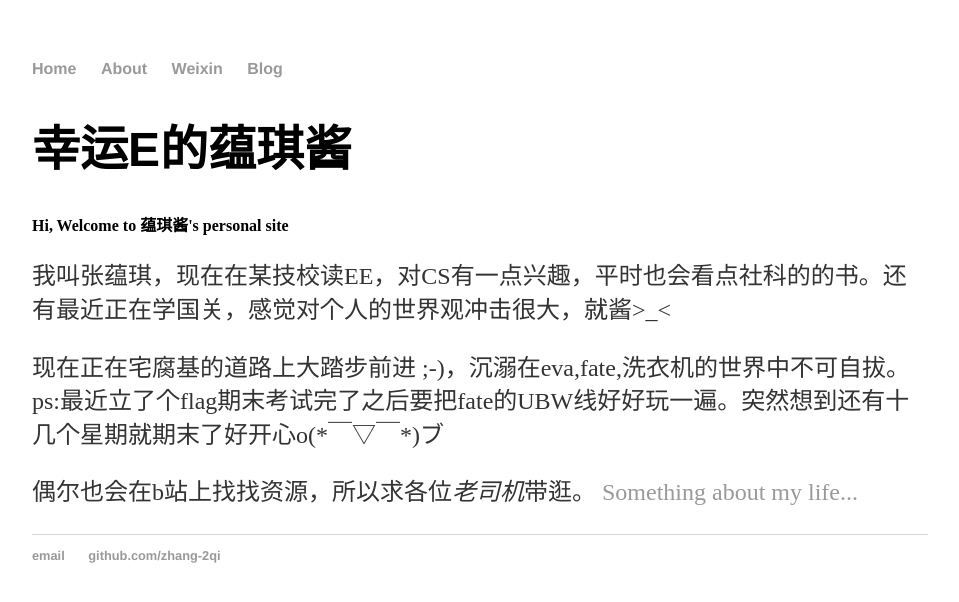
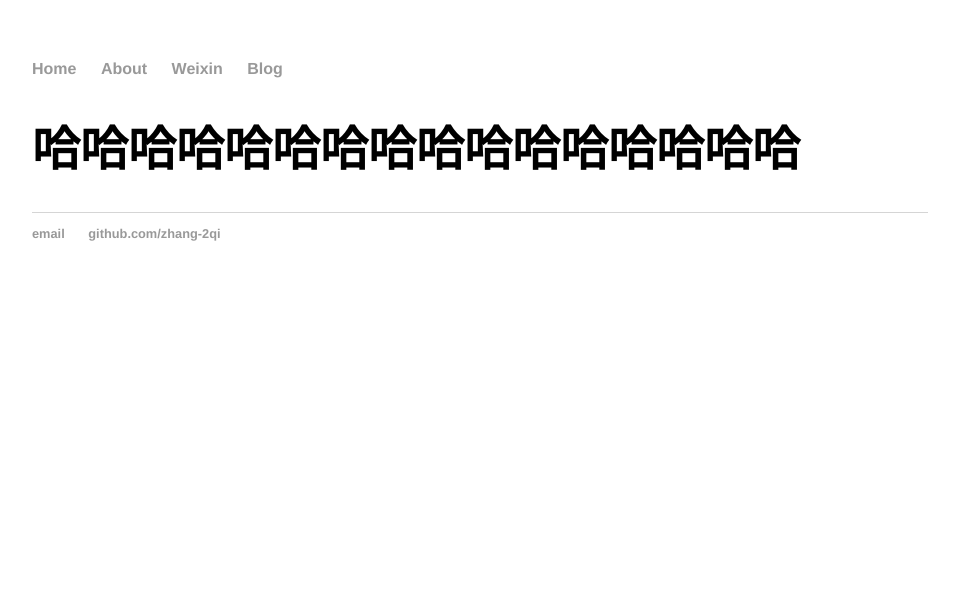
Before and after one commit to zhang-2qi/zhang-2qi.github.io, a Jekyll site: the page built from index.html, in a window 1280 px wide. Shown: the top 602 px of the page, without its empty margins (160-1119 px from the left). Built offline with Jekyll 4.4.1, drawn with Linux system fonts in a browser that asks for light colours.

Commit message:
Update index.html

```diff
--- a/index.html
+++ b/index.html
@@ -3,10 +3,6 @@ layout: default
 title: 幸运E的蕴琪酱
 ---
 <div class="blurb">
-	<h1> 幸运E的蕴琪酱</h1>
-	<h4> Hi, Welcome to 蕴琪酱's personal site </h4>
-	<p>我叫张蕴琪，现在在某技校读EE，对CS有一点兴趣，平时也会看点社科的的书。还有最近正在学国关，感觉对个人的世界观冲击很大，就酱>_<   </p>
-	<p>现在正在宅腐基的道路上大踏步前进 ;-)，沉溺在eva,fate,洗衣机的世界中不可自拔。ps:最近立了个flag期末考试完了之后要把fate的UBW线好好玩一遍。突然想到还有十几个星期就期末了好开心o(*￣▽￣*)ブ</p>
-	<p>偶尔也会在b站上找找资源，所以求各位<em>老司机</em>带逛。
-		 <a href="/about">Something about my life...</a></p>
+
+	<h1>哈哈哈哈哈哈哈哈哈哈哈哈哈哈哈哈<h1>
 </div><!-- /.blurb -->
```
